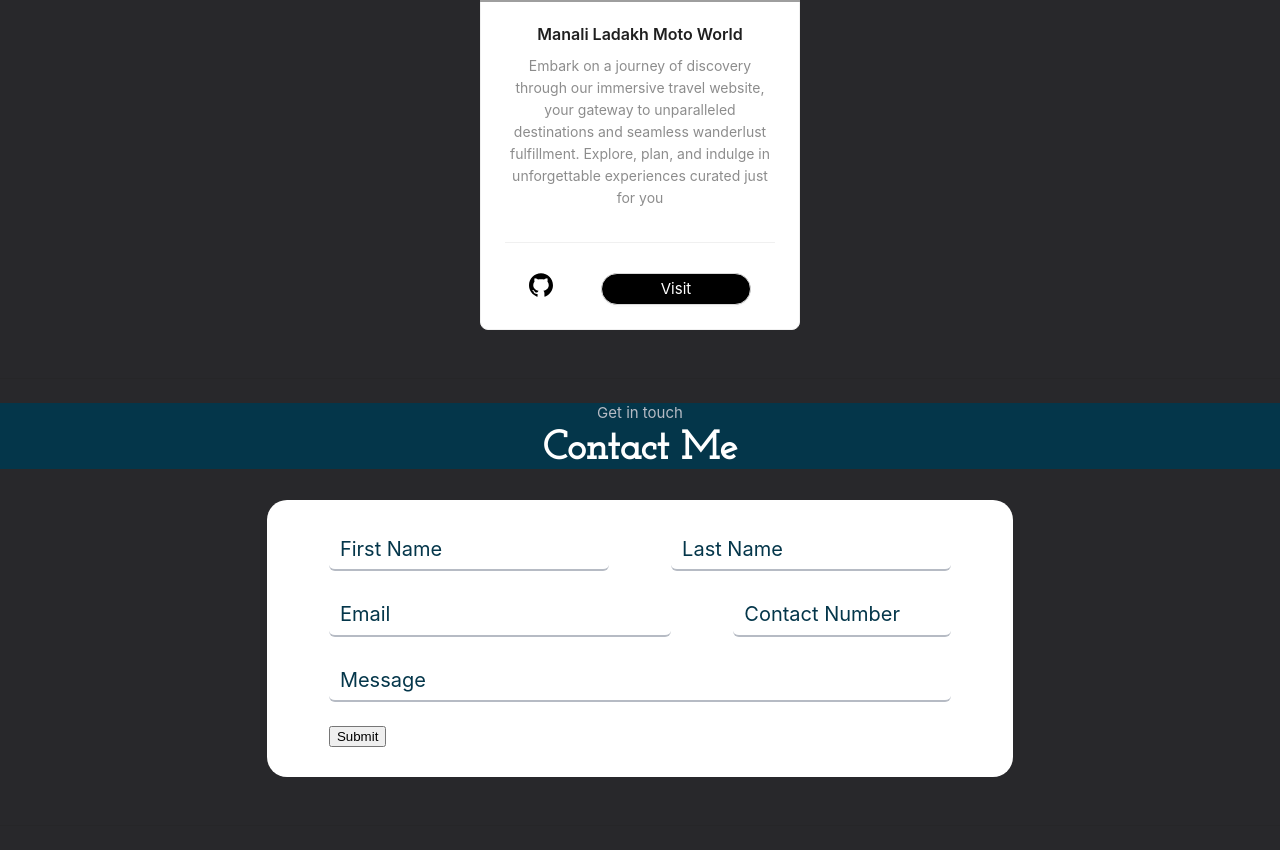
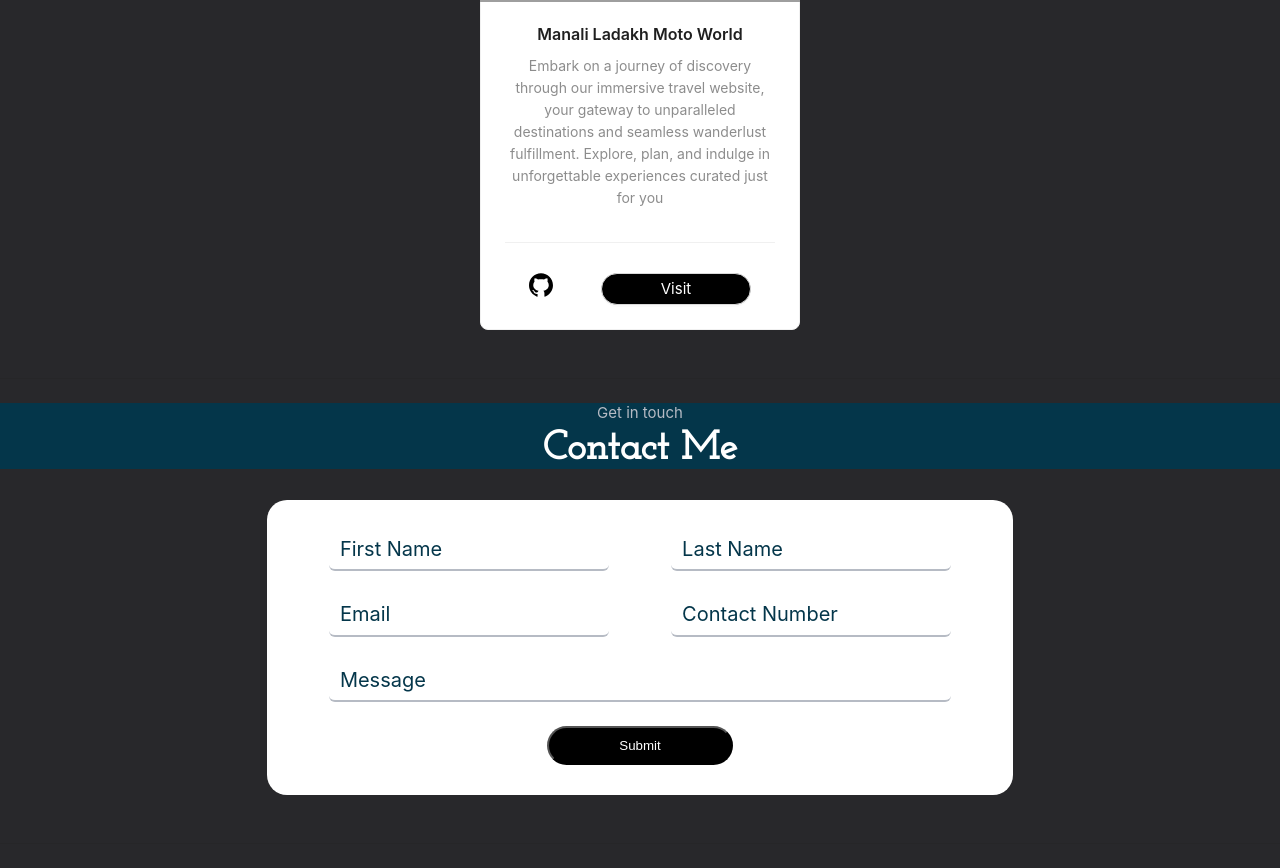
Before and after one commit to Akshat53/akshat53.github.io, a React (Create React App) app: page / in a window 1280 px wide. Shown: the part 1848-2716 px from the top of the page. Built offline with nearby package versions, Linux system fonts and the light colour scheme; grey boxes are pictures that could not be loaded.

Commit message:
contact section updated

```diff
--- a/src/components/component.module.css
+++ b/src/components/component.module.css
@@ -228,3 +228,17 @@ p {
   border-color: #04364a;
 
 }
+.errorMessages{
+
+  font-weight: bold;
+  color: red;
+
+}
+
+.submitButton{
+  width: 100%;
+  background-color: black;
+  color: white;
+  padding: 10px;
+  border-radius: 20px;
+}
--- a/src/components/contact/ContactForm.jsx
+++ b/src/components/contact/ContactForm.jsx
@@ -51,7 +51,9 @@ const AppContactForm = () => {
       );
 
       if (response.status === 200) {
-        setSuccessMessage("Email sent successfully!");
+        setSuccessMessage(
+          "Thank you for Contact ! i will get in touch very soon "
+        );
         setTimeout(() => {
           setSuccessMessage("");
         }, 5000); // Clear success message after 5 seconds
@@ -101,7 +103,10 @@ const AppContactForm = () => {
           }}
         >
           <Row justify={"space-evenly"}>
-            <Col span={9}>
+            <Col lg={9} md={20} sm={20} xs={20}>
+              <p className={styles.errorMessages}>
+                <ErrorMessage name="fname" />
+              </p>
               <FormInput
                 label=""
                 name="fname"
@@ -112,9 +117,11 @@ const AppContactForm = () => {
                 onChange={handleChange}
                 placeholder={"First Name"}
               />
-              <ErrorMessage name="fname" />
             </Col>
-            <Col span={9}>
+            <Col lg={9} md={20} sm={20} xs={20}>
+              <p className={styles.errorMessages}>
+                <ErrorMessage name="lname" />
+              </p>
               <FormInput
                 label=""
                 name="lname"
@@ -125,9 +132,11 @@ const AppContactForm = () => {
                 onChange={handleChange}
                 placeholder={"Last Name"}
               />
-              <ErrorMessage name="lname" />
             </Col>
-            <Col span={11}>
+            <Col lg={9} md={20} sm={20} xs={20}>
+            <p  className={styles.errorMessages}>
+                <ErrorMessage name="email" />
+              </p>
               <FormInput
                 label=""
                 name="email"
@@ -138,9 +147,11 @@ const AppContactForm = () => {
                 onChange={handleChange}
                 placeholder={"Email"}
               />
-              <ErrorMessage name="email" />
             </Col>
-            <Col span={7}>
+            <Col lg={9} md={20} sm={20} xs={20}>
+            <p  className={styles.errorMessages}>
+                <ErrorMessage name="number" />
+              </p>
               <FormInput
                 label=""
                 name="number"
@@ -151,9 +162,11 @@ const AppContactForm = () => {
                 onChange={handleChange}
                 placeholder={"Contact Number"}
               />
-              <ErrorMessage name="number" />
             </Col>
             <Col span={20}>
+            <p  className={styles.errorMessages}>
+                <ErrorMessage name="message" />
+              </p>
               <FormInput
                 label=""
                 name="message"
@@ -164,12 +177,12 @@ const AppContactForm = () => {
                 onChange={handleChange}
                 placeholder={"Message"}
               />
-              <ErrorMessage name="message" />
             </Col>
-            <Col span={20}>
-              <button type="submit">Submit</button>
 
-              {successMessage && <p>{successMessage}</p>}
+            <Col lg={6} md={20} sm={20} xs={20}>
+              <button type="submit" className={styles.submitButton}>
+                Submit
+              </button>
             </Col>
           </Row>
         </Form>
--- a/src/components/formItems/Input.jsx
+++ b/src/components/formItems/Input.jsx
@@ -15,6 +15,8 @@ const FormInput = (props) => {
     type,
     disabled,
   } = props;
+  const displayPlaceholder = error && touched ? error : placeholder;
+
   return (
     <Form.Item
       {...containerProps}
@@ -27,9 +29,10 @@ const FormInput = (props) => {
        name={name}
        value={value}
        onChange={onChange}
-        placeholder={placeholder}
+       placeholder={displayPlaceholder} // Use the dynamic placeholder
        type={type}
        disabled={disabled}
+
       />
     </Form.Item>
   );
```
Lines whose indentation alone changed are shown as unchanged.
